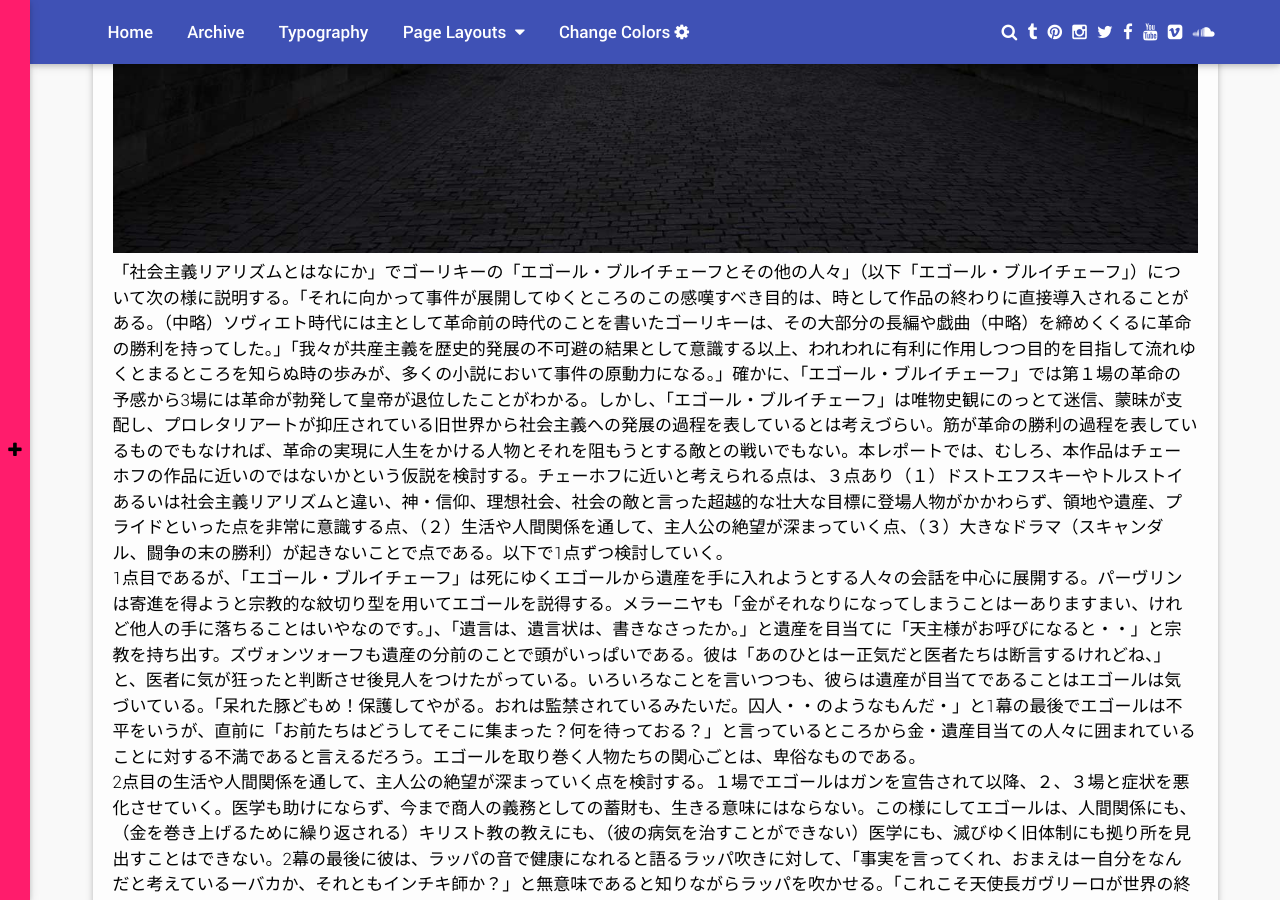
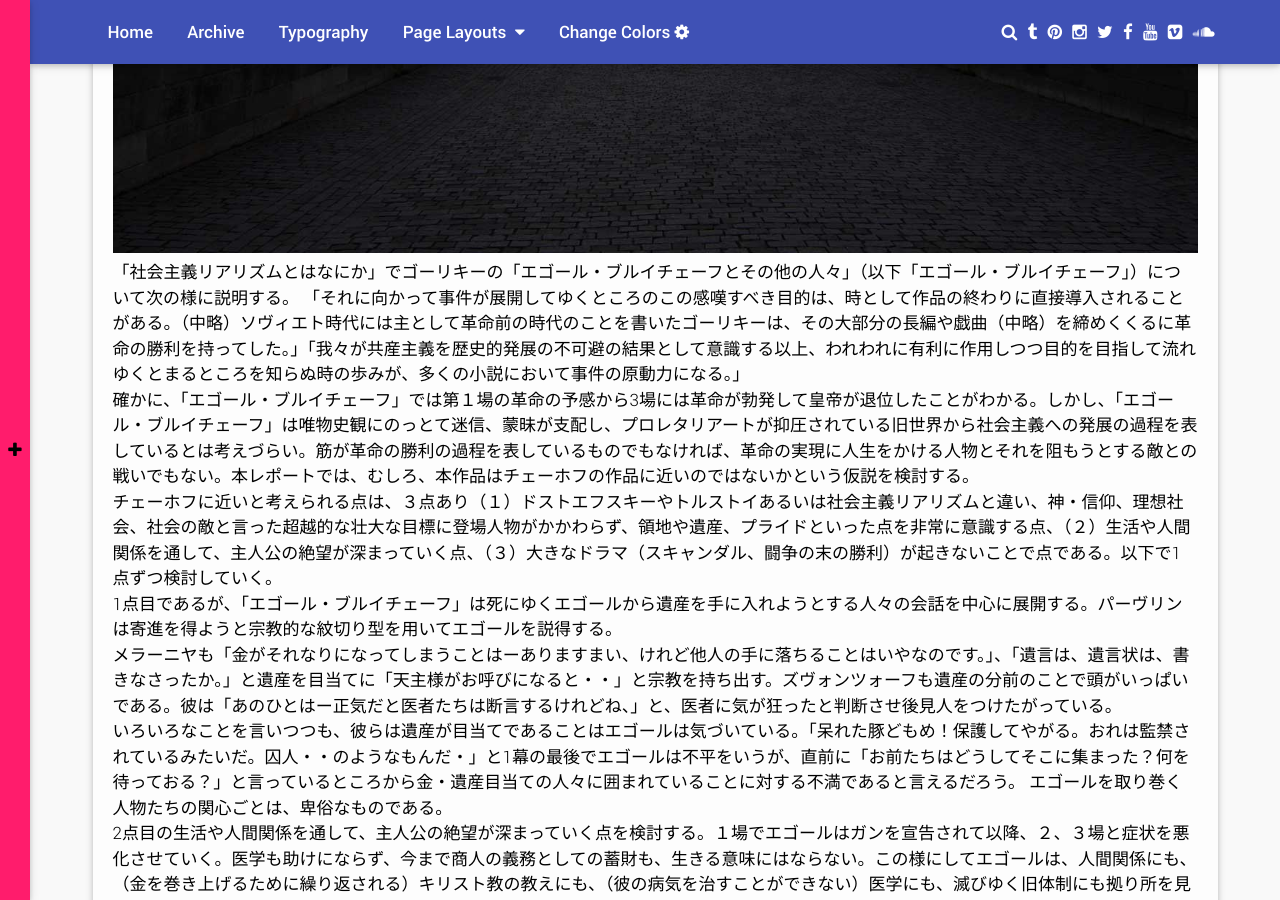
Before and after one commit to paraViewY/site, a Jekyll site: the page built from _posts/2020-07-15-yegor_bulychov_and_others.md, in a window 1280 px wide and 900 px high, scrolled down 823 px. Built offline with Jekyll 4.4.1, drawn with Linux system fonts in a browser that asks for light colours.

```diff
--- a/_posts/2020-07-15-yegor_bulychov_and_others.md
+++ b/_posts/2020-07-15-yegor_bulychov_and_others.md
@@ -5,9 +5,19 @@ featimg: 1.jpg
 tags: [text]
 category: [standard]
 ---
-「社会主義リアリズムとはなにか」でゴーリキーの「エゴール・ブルイチェーフとその他の人々」（以下「エゴール・ブルイチェーフ」）について次の様に説明する。「それに向かって事件が展開してゆくところのこの感嘆すべき目的は、時として作品の終わりに直接導入されることがある。（中略）ソヴィエト時代には主として革命前の時代のことを書いたゴーリキーは、その大部分の長編や戯曲（中略）を締めくくるに革命の勝利を持ってした。」「我々が共産主義を歴史的発展の不可避の結果として意識する以上、われわれに有利に作用しつつ目的を目指して流れゆくとまるところを知らぬ時の歩みが、多くの小説において事件の原動力になる。」確かに、「エゴール・ブルイチェーフ」では第１場の革命の予感から3場には革命が勃発して皇帝が退位したことがわかる。しかし、「エゴール・ブルイチェーフ」は唯物史観にのっとて迷信、蒙昧が支配し、プロレタリアートが抑圧されている旧世界から社会主義への発展の過程を表しているとは考えづらい。筋が革命の勝利の過程を表しているものでもなければ、革命の実現に人生をかける人物とそれを阻もうとする敵との戦いでもない。本レポートでは、むしろ、本作品はチェーホフの作品に近いのではないかという仮説を検討する。チェーホフに近いと考えられる点は、３点あり（１）ドストエフスキーやトルストイあるいは社会主義リアリズムと違い、神・信仰、理想社会、社会の敵と言った超越的な壮大な目標に登場人物がかかわらず、領地や遺産、プライドといった点を非常に意識する点、（２）生活や人間関係を通して、主人公の絶望が深まっていく点、（３）大きなドラマ（スキャンダル、闘争の末の勝利）が起きないことで点である。以下で1点ずつ検討していく。
+「社会主義リアリズムとはなにか」でゴーリキーの「エゴール・ブルイチェーフとその他の人々」（以下「エゴール・ブルイチェーフ」）について次の様に説明する。
+「それに向かって事件が展開してゆくところのこの感嘆すべき目的は、時として作品の終わりに直接導入されることがある。（中略）ソヴィエト時代には主として革命前の時代のことを書いたゴーリキーは、その大部分の長編や戯曲（中略）を締めくくるに革命の勝利を持ってした。」「我々が共産主義を歴史的発展の不可避の結果として意識する以上、われわれに有利に作用しつつ目的を目指して流れゆくとまるところを知らぬ時の歩みが、多くの小説において事件の原動力になる。」
 
-1点目であるが、「エゴール・ブルイチェーフ」は死にゆくエゴールから遺産を手に入れようとする人々の会話を中心に展開する。パーヴリンは寄進を得ようと宗教的な紋切り型を用いてエゴールを説得する。メラーニヤも「金がそれなりになってしまうことはーありますまい、けれど他人の手に落ちることはいやなのです。」、「遺言は、遺言状は、書きなさったか。」と遺産を目当てに「天主様がお呼びになると・・」と宗教を持ち出す。ズヴォンツォーフも遺産の分前のことで頭がいっぱいである。彼は「あのひとはー正気だと医者たちは断言するけれどね、」と、医者に気が狂ったと判断させ後見人をつけたがっている。いろいろなことを言いつつも、彼らは遺産が目当てであることはエゴールは気づいている。「呆れた豚どもめ！保護してやがる。おれは監禁されているみたいだ。囚人・・のようなもんだ・」と1幕の最後でエゴールは不平をいうが、直前に「お前たちはどうしてそこに集まった？何を待っておる？」と言っているところから金・遺産目当ての人々に囲まれていることに対する不満であると言えるだろう。エゴールを取り巻く人物たちの関心ごとは、卑俗なものである。
+確かに、「エゴール・ブルイチェーフ」では第１場の革命の予感から3場には革命が勃発して皇帝が退位したことがわかる。しかし、「エゴール・ブルイチェーフ」は唯物史観にのっとて迷信、蒙昧が支配し、プロレタリアートが抑圧されている旧世界から社会主義への発展の過程を表しているとは考えづらい。筋が革命の勝利の過程を表しているものでもなければ、革命の実現に人生をかける人物とそれを阻もうとする敵との戦いでもない。本レポートでは、むしろ、本作品はチェーホフの作品に近いのではないかという仮説を検討する。
+
+チェーホフに近いと考えられる点は、３点あり（１）ドストエフスキーやトルストイあるいは社会主義リアリズムと違い、神・信仰、理想社会、社会の敵と言った超越的な壮大な目標に登場人物がかかわらず、領地や遺産、プライドといった点を非常に意識する点、（２）生活や人間関係を通して、主人公の絶望が深まっていく点、（３）大きなドラマ（スキャンダル、闘争の末の勝利）が起きないことで点である。以下で1点ずつ検討していく。
+
+1点目であるが、「エゴール・ブルイチェーフ」は死にゆくエゴールから遺産を手に入れようとする人々の会話を中心に展開する。パーヴリンは寄進を得ようと宗教的な紋切り型を用いてエゴールを説得する。
+
+メラーニヤも「金がそれなりになってしまうことはーありますまい、けれど他人の手に落ちることはいやなのです。」、「遺言は、遺言状は、書きなさったか。」と遺産を目当てに「天主様がお呼びになると・・」と宗教を持ち出す。ズヴォンツォーフも遺産の分前のことで頭がいっぱいである。彼は「あのひとはー正気だと医者たちは断言するけれどね、」と、医者に気が狂ったと判断させ後見人をつけたがっている。
+
+いろいろなことを言いつつも、彼らは遺産が目当てであることはエゴールは気づいている。「呆れた豚どもめ！保護してやがる。おれは監禁されているみたいだ。囚人・・のようなもんだ・」と1幕の最後でエゴールは不平をいうが、直前に「お前たちはどうしてそこに集まった？何を待っておる？」と言っているところから金・遺産目当ての人々に囲まれていることに対する不満であると言えるだろう。
+エゴールを取り巻く人物たちの関心ごとは、卑俗なものである。
 
 2点目の生活や人間関係を通して、主人公の絶望が深まっていく点を検討する。１場でエゴールはガンを宣告されて以降、２、３場と症状を悪化させていく。医学も助けにならず、今まで商人の義務としての蓄財も、生きる意味にはならない。この様にしてエゴールは、人間関係にも、（金を巻き上げるために繰り返される）キリスト教の教えにも、（彼の病気を治すことができない）医学にも、滅びゆく旧体制にも拠り所を見出すことはできない。2幕の最後に彼は、ラッパの音で健康になれると語るラッパ吹きに対して、「事実を言ってくれ、おまえはー自分をなんだと考えているーバカか、それともインチキ師か？」と無意味であると知りながらラッパを吹かせる。「これこそ天使長ガヴリーロが世界の終わりを吹きしらすんだぞ！」と、インチキ師のラッパを終末を知らせる天使のラッパに見立る。キリスト教において最後の審判によって、歴史上の全ての出来事に意味が与えられて歴史が閉じるとすれば、（エゴール曰く）バカか、それともインチキ師のラッパの終末の合図は、全てがナンセンスであったことを示している様に思われる。この様に蓄財、医学、人間関係、宗教に希望を見出せなくなったエゴールは、（イカサマ師の）ラッパ吹きに世界の終わりを告げさせるのである。
 
```
